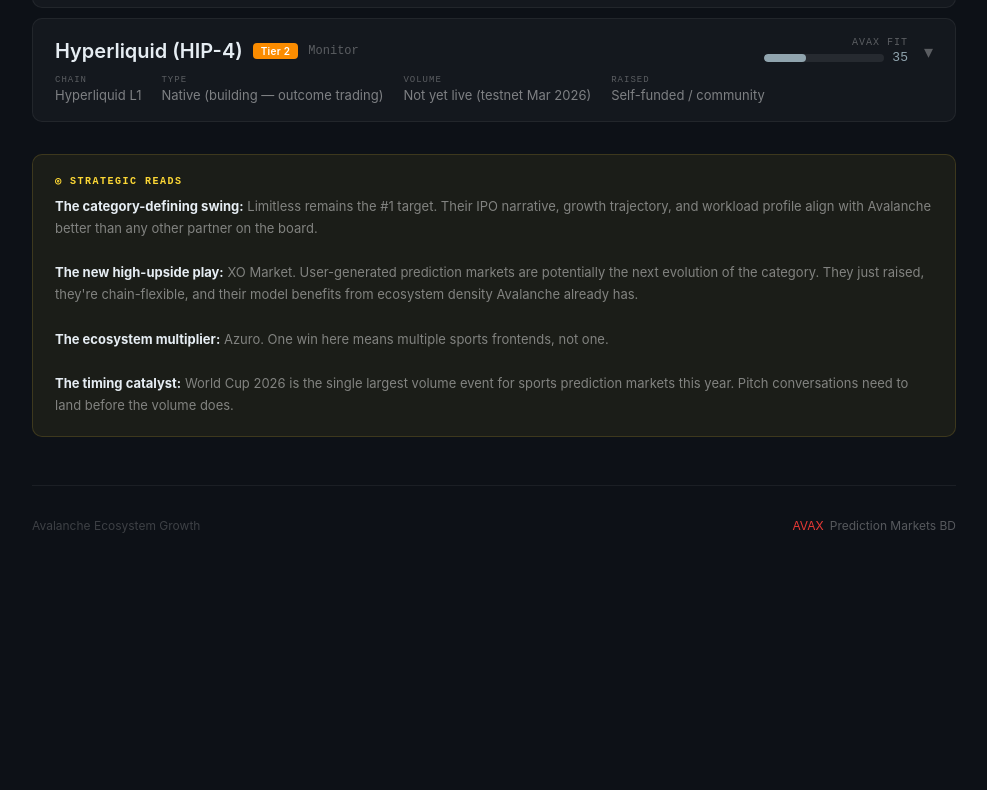
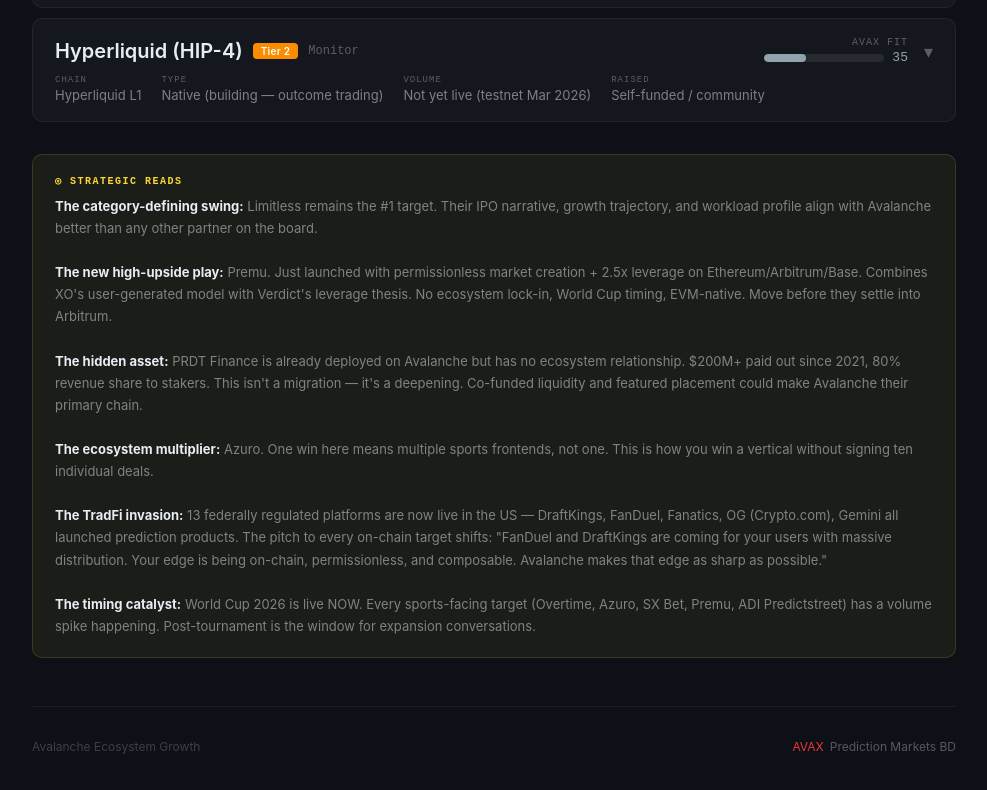
Before and after one commit to joeycannoliLABS/avax-prediction-markets, a Next.js app: page /targets in a window 1280 px wide. Shown: the part 1815-2605 px from the top of the page, without its empty margins (276-1263 px from the left). Before the commit the page ends 2412 px from the top, so only its background shows below. Built offline with nearby package versions, Linux system fonts and the light colour scheme.

Commit message:
Update page.tsx

```diff
--- a/app/targets/page.tsx
+++ b/app/targets/page.tsx
@@ -152,18 +152,31 @@
           other partner on the board.
           <br />
           <br />
-          <strong style={{ color: "var(--text-primary)" }}>The new high-upside play:</strong> XO Market. User-generated
-          prediction markets are potentially the next evolution of the category. They just raised, they&apos;re
-          chain-flexible, and their model benefits from ecosystem density Avalanche already has.
+          <strong style={{ color: "var(--text-primary)" }}>The new high-upside play:</strong> Premu. Just launched with permissionless
+          market creation + 2.5x leverage on Ethereum/Arbitrum/Base. Combines XO&apos;s user-generated model with Verdict&apos;s
+          leverage thesis. No ecosystem lock-in, World Cup timing, EVM-native. Move before they settle into Arbitrum.
+          <br />
+          <br />
+          <strong style={{ color: "var(--text-primary)" }}>The hidden asset:</strong> PRDT Finance is already deployed on
+          Avalanche but has no ecosystem relationship. $200M+ paid out since 2021, 80% revenue share to stakers. This
+          isn&apos;t a migration — it&apos;s a deepening. Co-funded liquidity and featured placement could make Avalanche
+          their primary chain.
           <br />
           <br />
           <strong style={{ color: "var(--text-primary)" }}>The ecosystem multiplier:</strong> Azuro. One win here means
-          multiple sports frontends, not one.
+          multiple sports frontends, not one. This is how you win a vertical without signing ten individual deals.
           <br />
           <br />
-          <strong style={{ color: "var(--text-primary)" }}>The timing catalyst:</strong> World Cup 2026 is the single
-          largest volume event for sports prediction markets this year. Pitch conversations need to land before the
-          volume does.
+          <strong style={{ color: "var(--text-primary)" }}>The TradFi invasion:</strong> 13 federally regulated platforms
+          are now live in the US — DraftKings, FanDuel, Fanatics, OG (Crypto.com), Gemini all launched prediction products.
+          The pitch to every on-chain target shifts: &quot;FanDuel and DraftKings are coming for your users with massive
+          distribution. Your edge is being on-chain, permissionless, and composable. Avalanche makes that edge as sharp
+          as possible.&quot;
+          <br />
+          <br />
+          <strong style={{ color: "var(--text-primary)" }}>The timing catalyst:</strong> World Cup 2026 is live NOW.
+          Every sports-facing target (Overtime, Azuro, SX Bet, Premu, ADI Predictstreet) has a volume spike happening.
+          Post-tournament is the window for expansion conversations.
         </div>
       </div>
     </>
```
